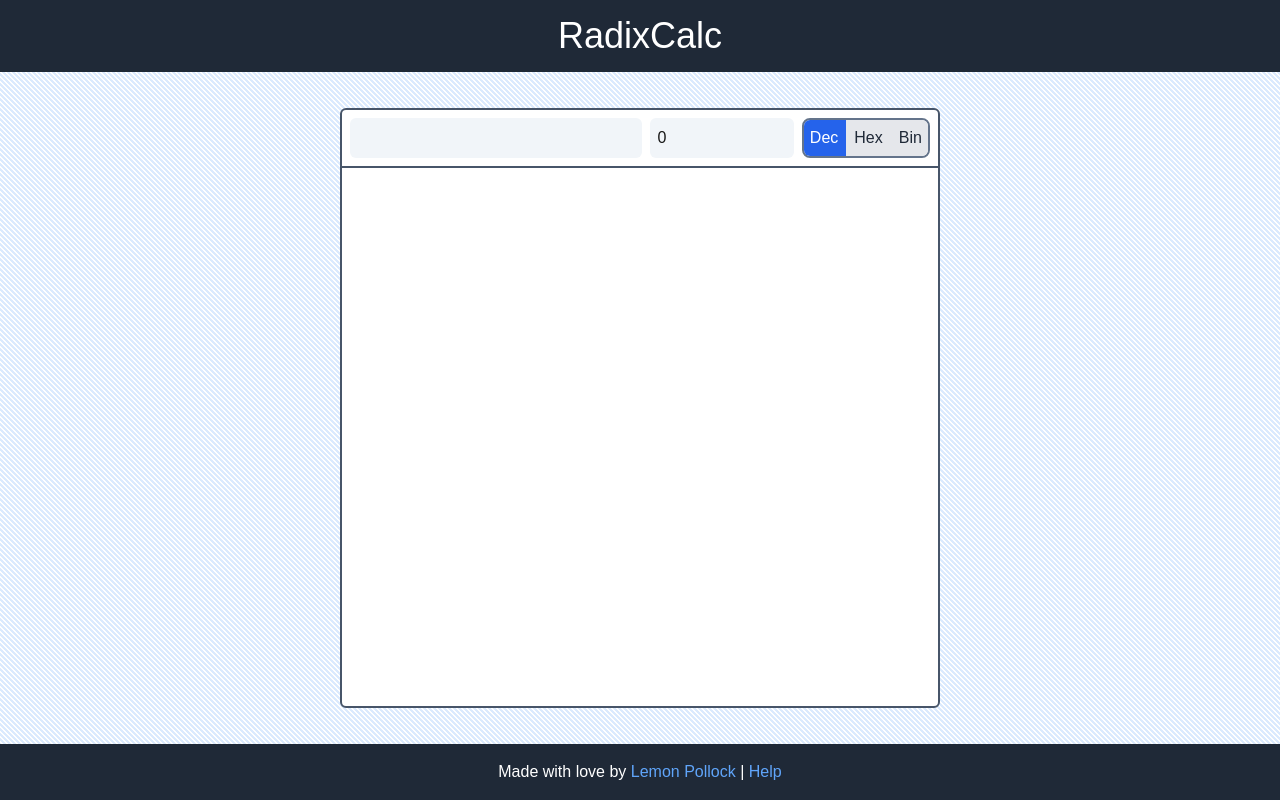
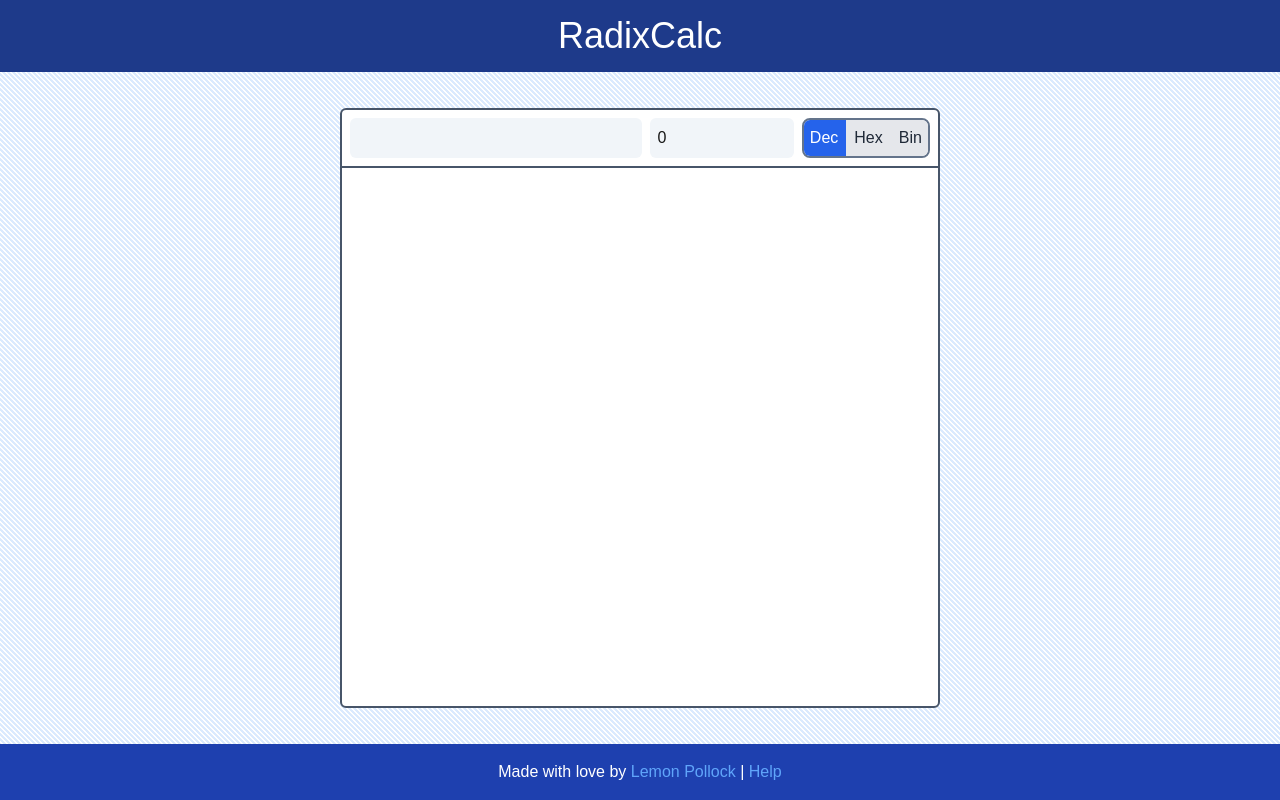
Before and after one commit to LemonPol/Multi-Base-Calculator-Redux, a Next.js app: page / in a window 1280 px wide. Built offline with nearby package versions, Linux system fonts and the light colour scheme.

Commit message:
Analytics tracking.

```diff
--- a/app/layout.tsx
+++ b/app/layout.tsx
@@ -1,4 +1,5 @@
 import type { Metadata } from "next";
+import { Analytics } from "@vercel/analytics/react"
 import localFont from "next/font/local";
 import "./globals.css";
 
@@ -29,6 +30,7 @@ export default function RootLayout({
         className={`${geistSans.variable} ${geistMono.variable} antialiased`}
       >
         {children}
+        <Analytics/>
       </body>
     </html>
   );
--- a/app/page.tsx
+++ b/app/page.tsx
@@ -6,7 +6,7 @@ import HelpModal from "./components/HelpModal";
 
 const Header: React.FC = () => {
   return (
-    <header className="bg-gray-800 text-white p-4 flex justify-center items-center">
+    <header className="bg-blue-900 text-white p-4 flex justify-center items-center">
       <h1 className="text-4xl">RadixCalc</h1>
     </header>
   );
@@ -14,7 +14,7 @@ const Header: React.FC = () => {
 
 const Footer: React.FC<{ onHelpClick: () => void }> = ({ onHelpClick }) => {
   return (
-    <footer className="bg-gray-800 text-white p-4 text-center">
+    <footer className="bg-blue-800 text-white p-4 text-center">
       <p>
         Made with love by{" "}
         <a
```
Also changed, not shown: package.json (+6 -5 lines), 1 other file (tests, documents, lock files or other folders).
